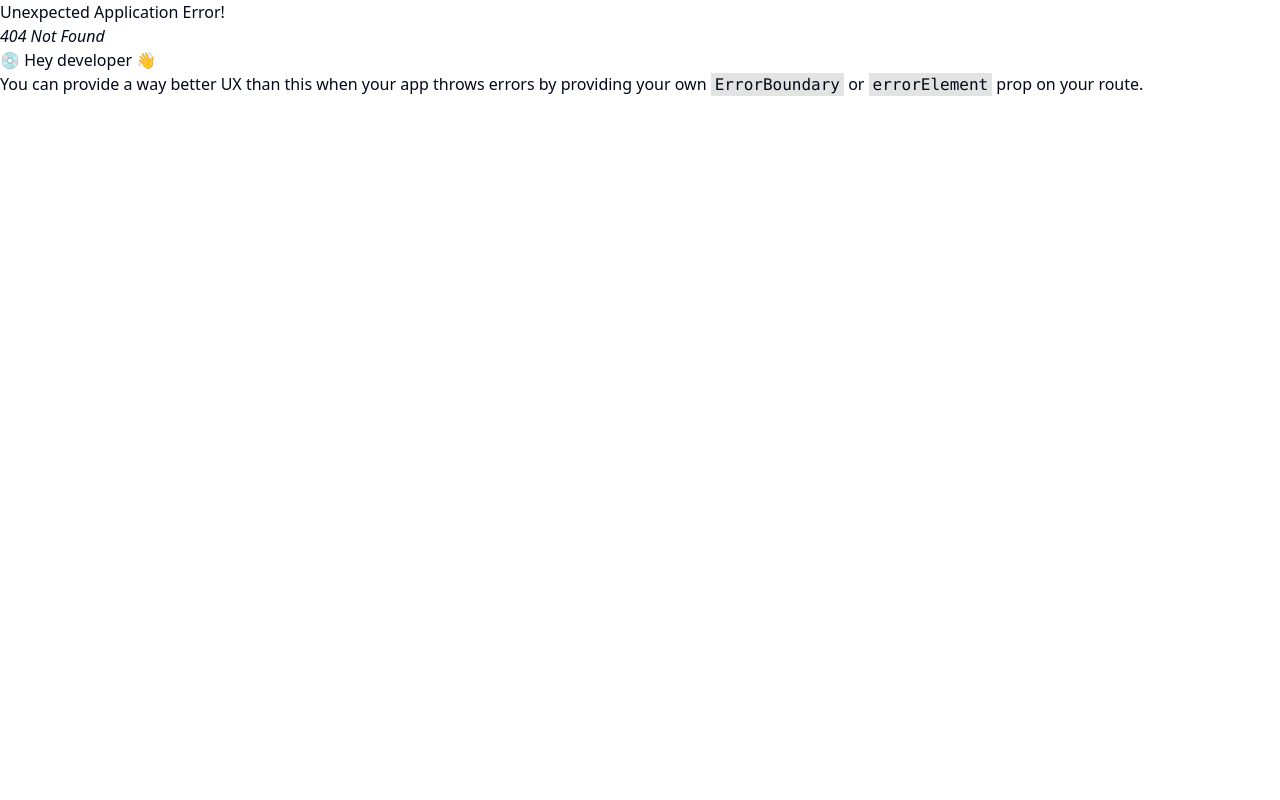
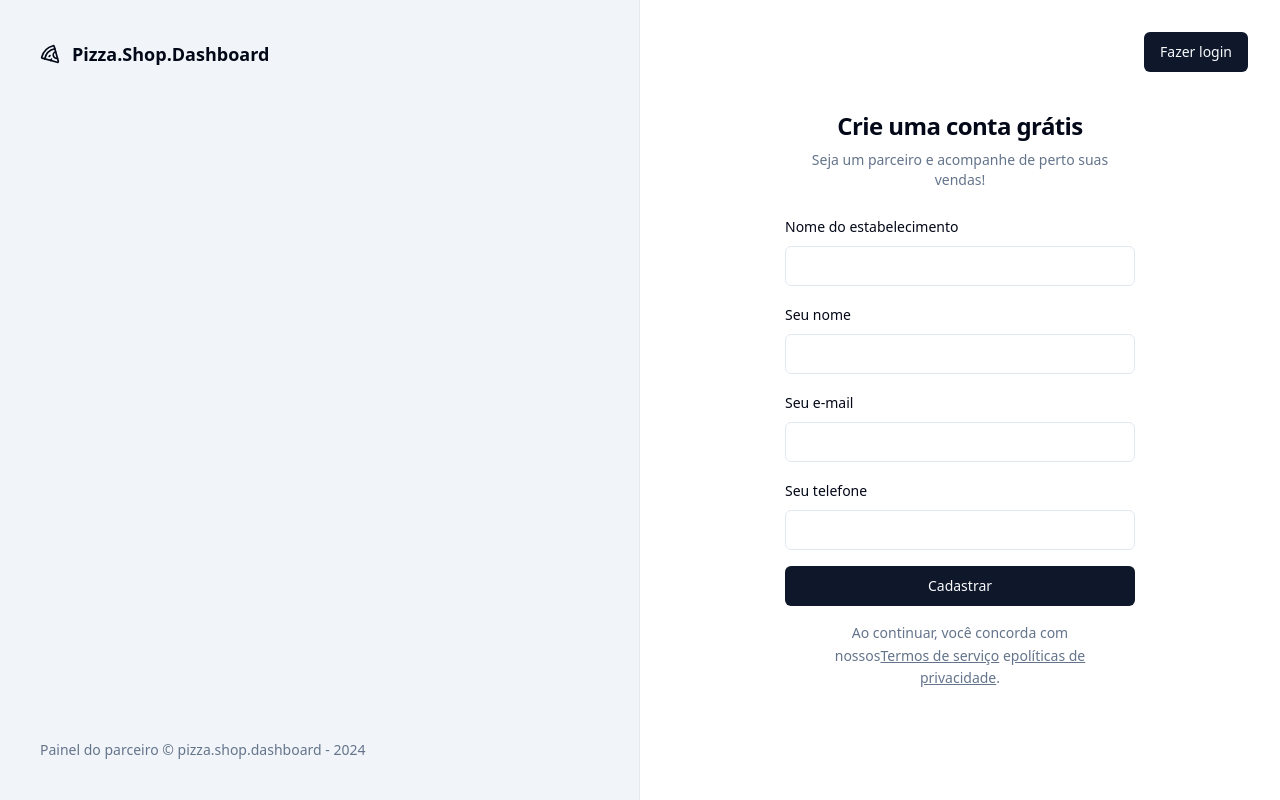
Before and after one commit to CleitonAmbrosini/pizza-shop-dashboard, a React (Vite) app: page /sign-up in a window 1280 px wide. Before the commit this address had no page. Built offline with nearby package versions, Linux system fonts and the light colour scheme.

Commit message:
feat: create form to register

```diff
--- a/src/pages/_layouts/auth.tsx
+++ b/src/pages/_layouts/auth.tsx
@@ -15,7 +15,7 @@ export const AuthLayout = () => {
         </footer>
       </div>
 
-      <div className="flex flex-col items-center justify-center">
+      <div className="flex flex-col items-center justify-center relative">
         <Outlet />
       </div>
     </div>
--- a/src/pages/auth/sign-in.tsx
+++ b/src/pages/auth/sign-in.tsx
@@ -1,11 +1,12 @@
 import { Helmet } from 'react-helmet-async';
 import { useForm } from 'react-hook-form';
+import { Link } from 'react-router-dom';
+import { toast } from 'sonner';
 import { z } from 'zod';
 
 import { Button } from '@/components/ui/button';
 import { Input } from '@/components/ui/input';
 import { Label } from '@/components/ui/label';
-import { toast } from 'sonner';
 
 const signInForm = z.object({
   email: z.string().email()
@@ -24,6 +25,11 @@ export const SignIn = () => {
     <>
       <Helmet title="Login" />
       <div className="p-8">
+        <Button asChild  className='absolute right-8 top-8'>
+          <Link to="/sign-up">
+            Novo estabelecimento
+          </Link>
+        </Button>
         <div className="flex w-[350px] flex-col justify-center gap-6">
           <div className="flex flex-col gap-2 text-center">
             <h1 className="text-2xl font-semibold tracking-tight">
@@ -33,7 +39,6 @@ export const SignIn = () => {
               Acompanhe suas vendas pelo painel do parceiro!
             </p>
           </div>
-
           <form onSubmit={handleSubmit(handleSignIn)} className="flex flex-col gap-4">
             <div className="space-y-2">
               <Label htmlFor="email">Seu e-mail</Label>
--- /dev/null
+++ b/src/pages/auth/sign-up.tsx
@@ -0,0 +1,76 @@
+import { Helmet } from 'react-helmet-async';
+import { useForm } from 'react-hook-form';
+import { Link, useNavigate } from 'react-router-dom';
+import { toast } from 'sonner';
+import { z } from 'zod';
+
+import { Button } from '@/components/ui/button';
+import { Input } from '@/components/ui/input';
+import { Label } from '@/components/ui/label';
+
+const signUpForm = z.object({
+  restaurantName: z.string(),
+  managerName: z.string(),
+  phone: z.string(),
+  email: z.string().email()
+});
+
+type SignUpForm = z.infer<typeof signUpForm>
+
+export const SignUp = () => {
+  const navigate = useNavigate();
+  const { register, handleSubmit, formState: {isSubmitting} } = useForm<SignUpForm>();
+
+  const handleSignUp = (data: SignUpForm) => {
+    toast.success('Estabelecimento cadastrado com sucesso.');
+    navigate("/sign-in")
+  }
+
+  return (
+    <>
+      <Helmet title="Cadastro" />
+      <div className="p-8">
+        <Button asChild  className='absolute right-8 top-8'>
+          <Link to="/sign-in">
+            Fazer login
+          </Link>
+        </Button>
+        <div className="flex w-[350px] flex-col justify-center gap-6">
+          <div className="flex flex-col gap-2 text-center">
+            <h1 className="text-2xl font-semibold tracking-tight">
+              Crie uma conta grátis
+            </h1>
+            <p className="text-sm text-muted-foreground">
+              Seja um parceiro e acompanhe de perto suas vendas!
+            </p>
+          </div>
+
+          <form onSubmit={handleSubmit(handleSignUp)} className="flex flex-col gap-4">
+            <div className="space-y-2">
+              <Label htmlFor="restaurantName">Nome do estabelecimento</Label>
+              <Input id="restaurantName" type="string" {...register('restaurantName')} />
+            </div>
+            <div className="space-y-2">
+              <Label htmlFor="managerName">Seu nome</Label>
+              <Input id="managerName" type="text" {...register('managerName')} />
+            </div>
+            <div className="space-y-2">
+              <Label htmlFor="email">Seu e-mail</Label>
+              <Input id="email" type="email" {...register('email')} />
+            </div>
+            <div className="space-y-2">
+              <Label htmlFor="phone">Seu telefone</Label>
+              <Input id="phone" type="tel" {...register('phone')} />
+            </div>
+            <Button disabled={isSubmitting} type="submit">Cadastrar</Button>
+            <p className='px-6 text-center text-sm leading-relaxed text-muted-foreground'>
+              Ao continuar, você concorda com nossos
+              <a href='#' className='underline underline-offset-auto'>Termos de serviço</a> e
+              <a href='#' className='underline underline-offset-auto'>políticas de privacidade</a>.
+            </p>
+          </form>
+        </div>
+      </div>
+    </>
+  );
+};
```
Also changed, not shown: src/routes.tsx (+13 -2 lines).
